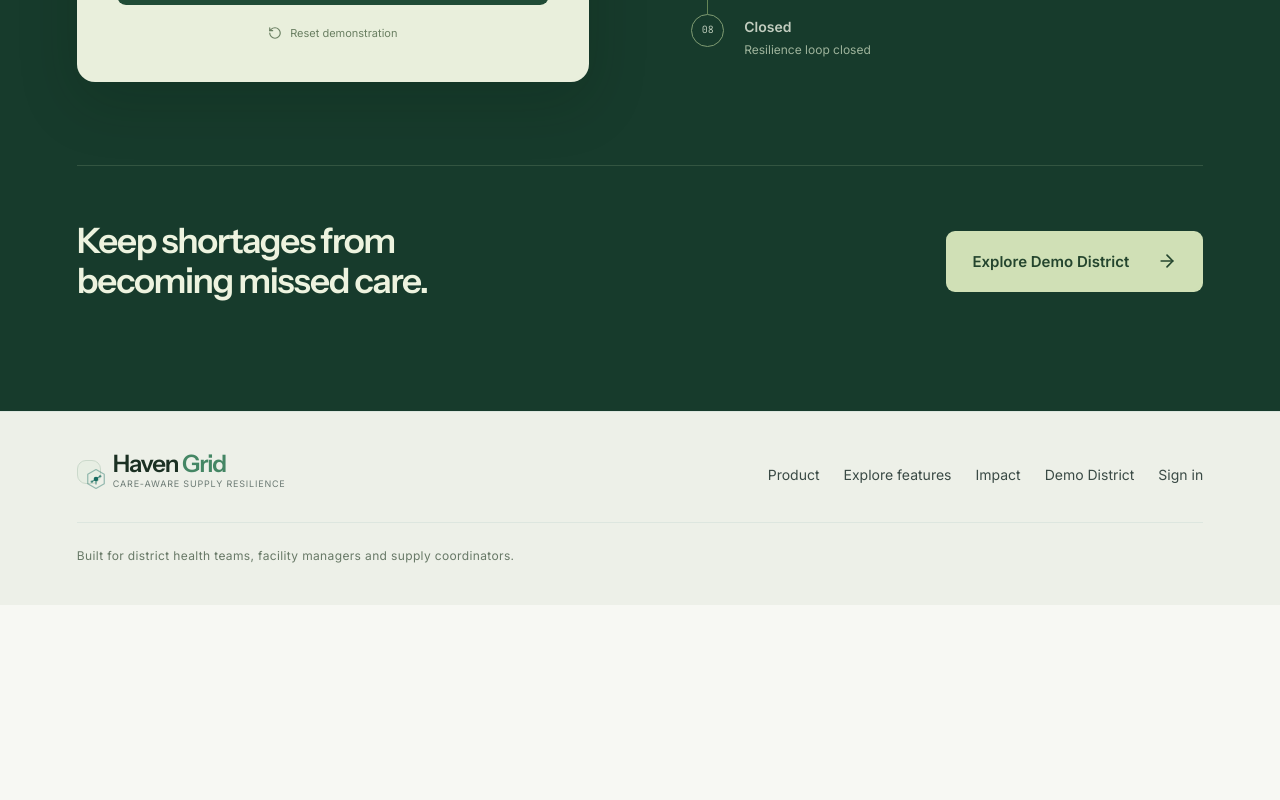
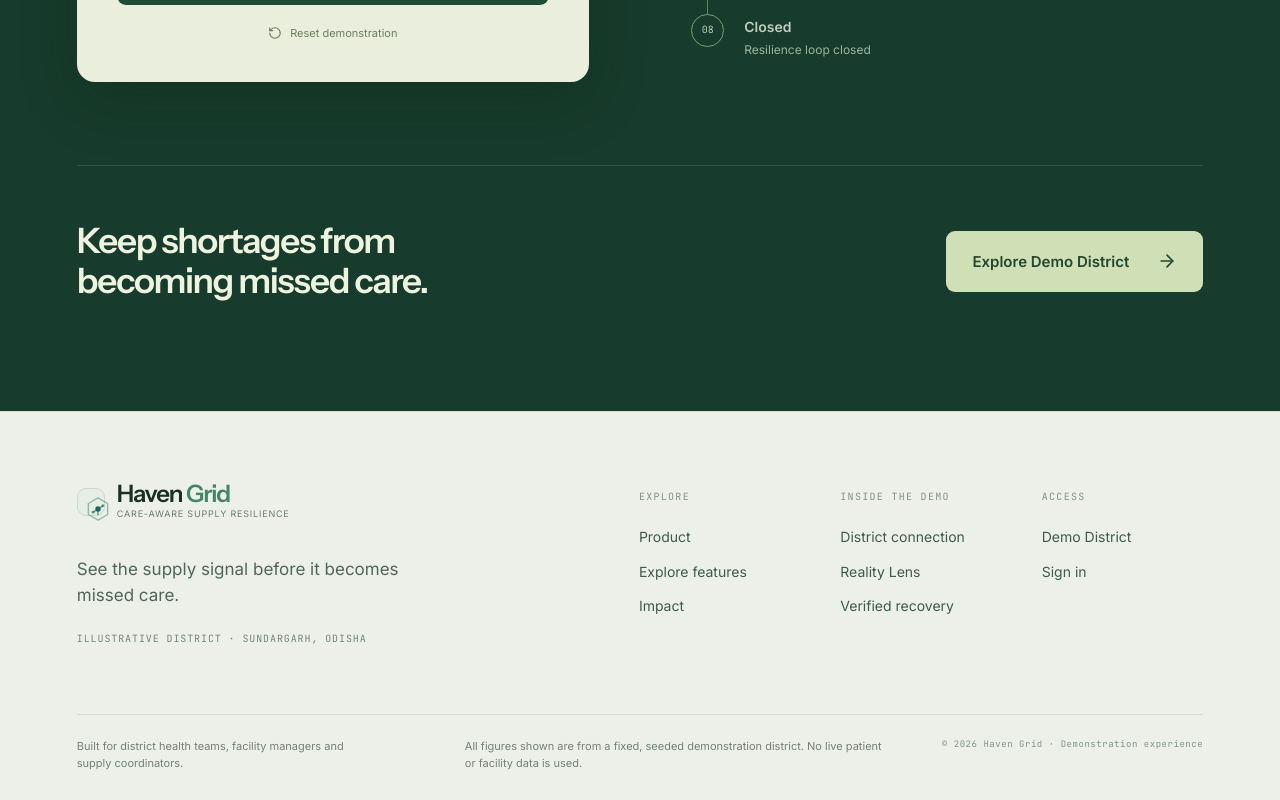
Before and after one commit to Rex123-hash/Havengrid, a React (Vite) app: page / in a window 1280 px wide. Shown: the part 8286-9086 px from the top of the page. Before the commit the page ends 8891 px from the top, so only its background shows below. Built offline with nearby package versions, Linux system fonts and the light colour scheme.

Commit message:
Refine website footer finish

```diff
--- a/src/components/Footer/Footer.tsx
+++ b/src/components/Footer/Footer.tsx
@@ -1,27 +1,25 @@
 import { Link } from 'react-router-dom';
 import { BrandWordmark } from '../../brand/BrandMark';
-import { brand, nav, routes } from '../../brand/brand.config';
-import styles from './Footer.module.css';
+import { brand, disclosure, nav, routes } from '../../brand/brand.config';
+import styles from './FooterRefined.module.css';
 
 export function Footer() {
   return (
     <footer className={styles.footer}>
       <div className={styles.inner}>
-        <Link to={routes.home} aria-label="Home">
-          <BrandWordmark size={24} withTagline />
-        </Link>
-
-        <nav className={styles.links} aria-label="Footer">
-          {nav.links.map((l) => (
-            <a key={l.href} href={l.href}>
-              {l.label}
-            </a>
-          ))}
-          <Link to={routes.demo}>Demo District</Link>
-          <Link to={routes.signIn}>{nav.signIn}</Link>
-        </nav>
-
-        <p className={styles.note}>{brand.footerNote}</p>
+        <div className={styles.top}>
+          <div className={styles.brandBlock}>
+            <Link to={routes.home} aria-label="Home"><BrandWordmark size={28} withTagline /></Link>
+            <p>See the supply signal before it becomes missed care.</p>
+            <span className={styles.location}>Illustrative district · Sundargarh, Odisha</span>
+          </div>
+          <div className={styles.columns}>
+            <div className={styles.column}><span className={styles.label}>Explore</span>{nav.links.map((l) => <a key={l.href} href={l.href}>{l.label}</a>)}</div>
+            <div className={styles.column}><span className={styles.label}>Inside the demo</span><a href="#connect">District connection</a><a href="#evidence">Reality Lens</a><a href="#closing">Verified recovery</a></div>
+            <div className={styles.column}><span className={styles.label}>Access</span><Link to={routes.demo}>Demo District</Link><Link to={routes.signIn}>{nav.signIn}</Link></div>
+          </div>
+        </div>
+        <div className={styles.bottom}><p>{brand.footerNote}</p><p>{disclosure}</p><span>© 2026 {brand.name} · Demonstration experience</span></div>
       </div>
     </footer>
   );
--- /dev/null
+++ b/src/components/Footer/FooterRefined.module.css
@@ -0,0 +1,3 @@
+.footer{position:relative;z-index:2;background:#edf0e8;border-top:1px solid #274d3620;padding:70px max(24px,6vw) 28px;color:#244532}.inner{max-width:1500px;margin:0 auto}.top{display:grid;grid-template-columns:1fr 1.3fr;gap:10vw;padding-bottom:65px}.brandBlock{max-width:360px}.brandBlock>a{display:inline-block}.brandBlock>p{font-size:17px;line-height:1.55;color:#4f6856;margin:26px 0 16px}.location{font-family:var(--font-mono);font-size:10px;letter-spacing:.09em;color:#728577;text-transform:uppercase}.columns{display:grid;grid-template-columns:repeat(3,1fr);gap:40px;padding-top:7px}.column{display:flex;flex-direction:column;align-items:flex-start;gap:13px}.label{font-family:var(--font-mono);font-size:10px;letter-spacing:.13em;text-transform:uppercase;color:#829386;margin-bottom:8px}.column a{font-size:14px;color:#3e5b48;text-decoration:none;transition:color .25s ease,transform .25s ease}.column a:hover{color:#126e5d;transform:translateX(3px)}.bottom{display:grid;grid-template-columns:1fr 1.25fr auto;gap:32px;align-items:start;border-top:1px solid #274d3620;padding-top:23px;color:#718276;font-size:11px;line-height:1.55}.bottom p:nth-child(2){max-width:430px}.bottom span{white-space:nowrap;font-family:var(--font-mono);font-size:9px;letter-spacing:.06em;color:#849287;text-align:right}
+@media(max-width:850px){.footer{padding-top:52px}.top{grid-template-columns:1fr;gap:42px;padding-bottom:45px}.columns{gap:20px}.bottom{grid-template-columns:1fr 1fr}.bottom span{grid-column:1/-1;text-align:left}}
+@media(max-width:560px){.footer{padding:42px 22px 24px}.brandBlock>p{font-size:15px;margin:20px 0 12px}.columns{grid-template-columns:repeat(2,1fr);gap:30px 20px}.column:last-child{grid-column:1/-1;flex-direction:row;align-items:center;flex-wrap:wrap;gap:12px 18px}.column:last-child .label{width:100%;margin-bottom:0}.bottom{grid-template-columns:1fr;gap:12px}.bottom p:nth-child(2){max-width:none}.bottom span{grid-column:auto}}
```
